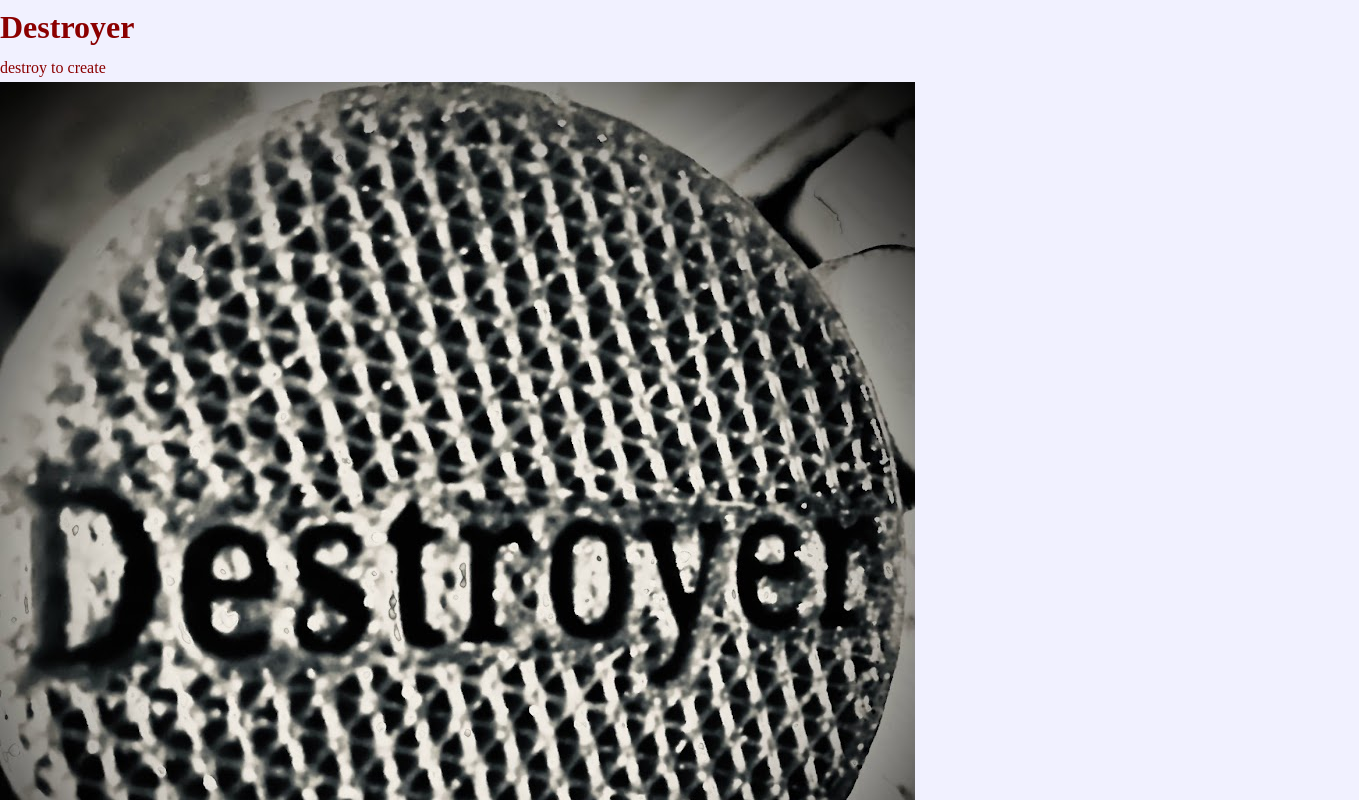
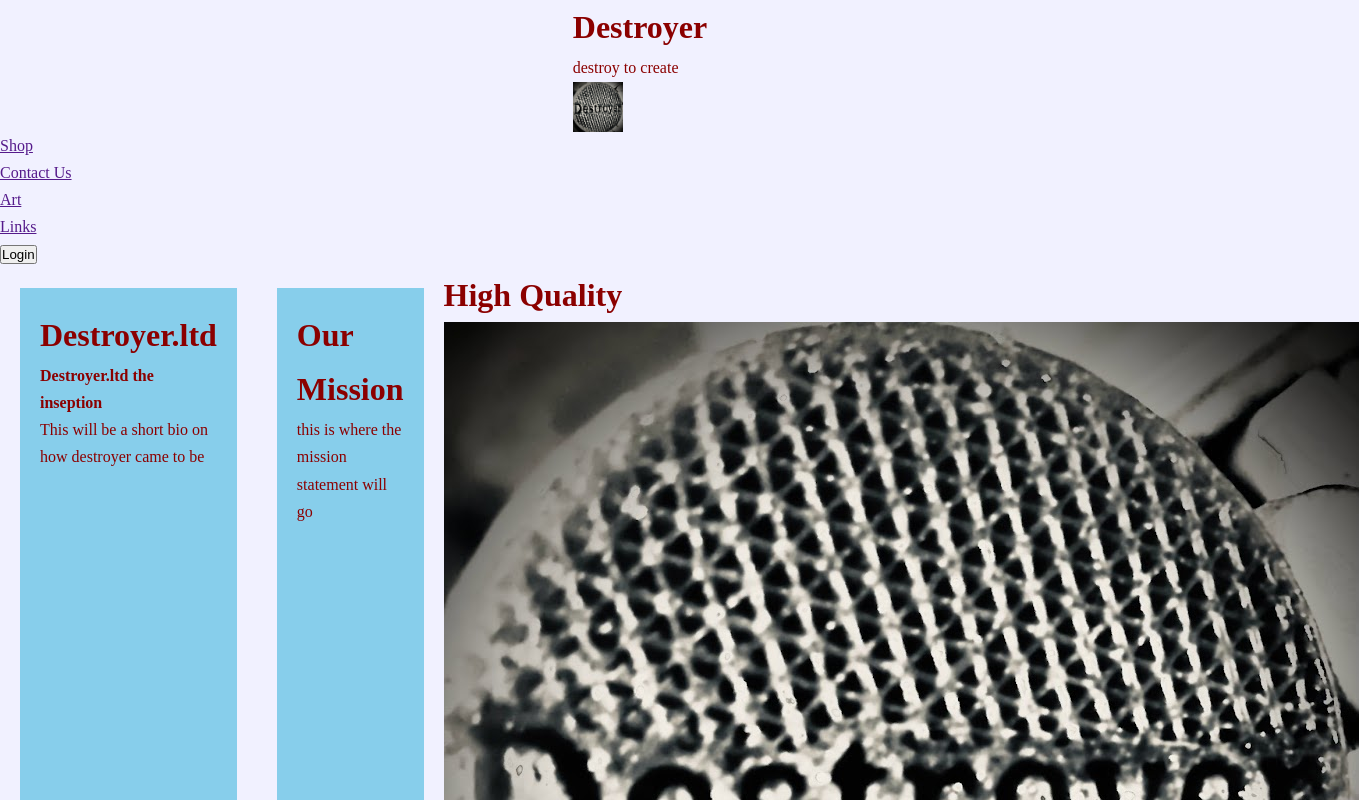
Before and after one commit to ZachD181/practice, a plain HTML site: page index.html in a window 1280 px wide. Shown: the top 800 px of the page, 1359 px wide, since content can reach past the window. Drawn offline with Linux system fonts and the light colour scheme.

Commit message:
more stuff

```diff
--- a/index.html
+++ b/index.html
@@ -11,12 +11,12 @@
 
 </head>
 <body>
-   <div class=" Header">
+   <div class=" header">
     <h1>Destroyer</h1>
     <p>destroy to create</p>
-    <img src="IMG_3219.jpg" alt="3219.jpg"><scri= width:20px; length:20px;></script>
+    <img src="IMG_3219.jpg" alt="3219.jpg" style= "width:50px;height:50px";></script>
    </div>
-<div class= navbar>
+<div class= "navbar">
     <nav>
         <ul>
         <li><a href  http:#>Shop</a></li>
@@ -24,10 +24,41 @@
         <li><a href  http: # >Art</a></li>
         <li><a href  http: # >Links</a></li>
     </ul>
+        <button>Login</button>
     </nav>
+<div class="flexContainer">
+    <div class="row1">
+         <h1>Destroyer.ltd</h1>
+         <p><b>Destroyer.ltd the inseption</b></p>
+         <p>This will be a short bio on how destroyer came to be</p>
+         <img src="card" alt="">
+    </div>
+    <div class="row2">
+     <h1>Our Mission</h1>
+     <p>this is where the mission statement will go</p>
+
+    </div>
+    <div class="row3">
+    <h1>High Quality</h1>
+    <img src="IMG_3219.jpg" alt= "3219.jpg">
 </div>
 
 
+
+    </div>
+
+
+
+
+
+    </div>
+
+
+
+
+</div>
+
+</div>
 
 
 
--- a/style.css
+++ b/style.css
@@ -14,6 +14,42 @@
 }
 
 .header{
-    height:50vh;
-    background-image: repeating-linear-gradient();
+    display:grid;
+    justify-content:center;
+    height: 25%;
+
 }
+
+img{
+    background-repeat: repeat;
+
+
+}
+
+.navbar{
+
+    display:block;
+
+}
+
+.flexContainer{
+    display:flex;
+}
+
+.row1{
+    background-color: skyblue;
+    width:35%;
+    padding:20px;
+    margin:20px;
+    border:5px
+
+}
+
+.row2{
+    background-color: skyblue;
+    padding:20px;
+    margin:20px;
+    border:5px
+
+
+}
```
